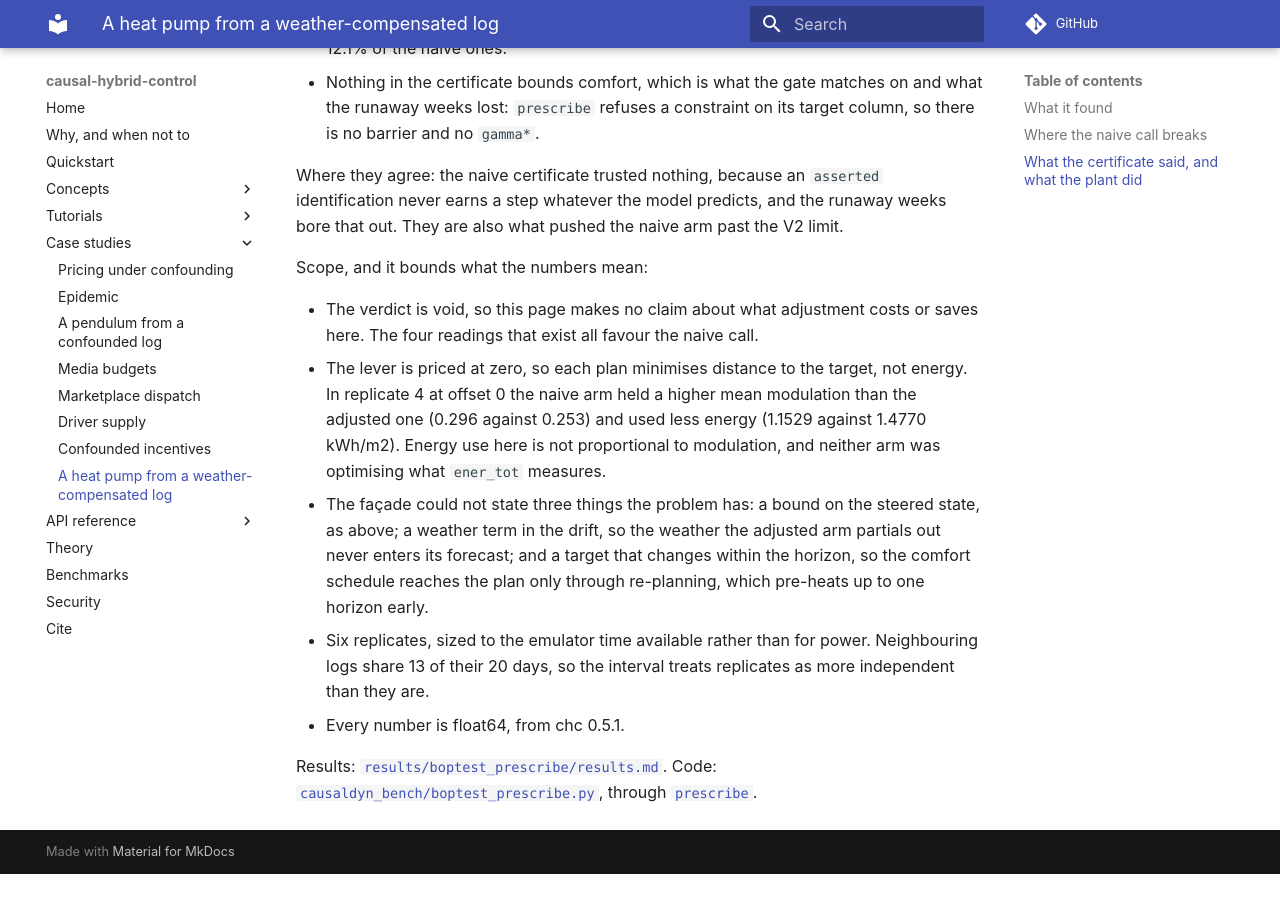
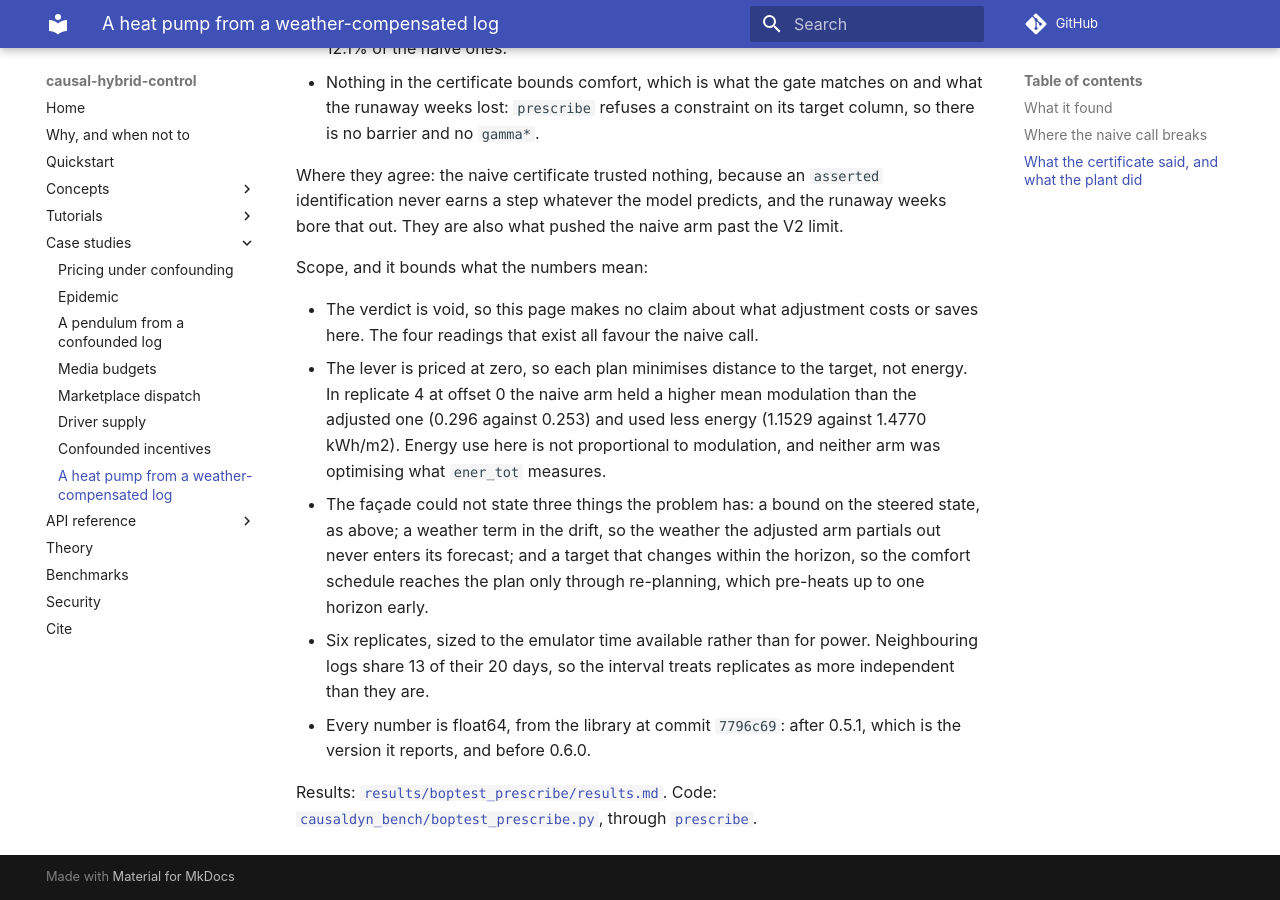
Before and after one commit to causaldyn/causal-hybrid-control, an MkDocs documentation site: the page built from docs/case-studies/boptest.md, in a window 1280 px wide and 900 px high, scrolled down 3079 px. Built offline with MkDocs 1.6.1 and Material for MkDocs 9.7.7, drawn with Linux system fonts in a browser that asks for light colours; comment, search, counter and statistics services are not loaded; before the commit the page ends 3953 px from its top, so only the background shows below that.

Commit message:
docs: the BOPTEST page names the commit it ran on, and the index says what it decides
The run reported chc 0.5.1 because that is the version string on main, but it ran on 7796c69,
whose certificate trusts an unevaluated tube for zero steps where 0.5.1 did not -- the naive arm's
"trusted nothing" depends on it. The index row promised the least energy, which a lever priced at
zero never optimises; the page itself says the plans minimise distance to the target.

Verified: UV_FROZEN=1 just docs exit 0 (strict).

```diff
--- a/docs/case-studies/boptest.md
+++ b/docs/case-studies/boptest.md
@@ -127,7 +127,8 @@ Scope, and it bounds what the numbers mean:
   only through re-planning, which pre-heats up to one horizon early.
 - Six replicates, sized to the emulator time available rather than for power. Neighbouring logs
   share 13 of their 20 days, so the interval treats replicates as more independent than they are.
-- Every number is float64, from chc 0.5.1.
+- Every number is float64, from the library at commit `7796c69`: after 0.5.1, which is the
+  version it reports, and before 0.6.0.
 
 Results:
 [`results/boptest_prescribe/results.md`](https://github.com/causaldyn/causaldyn-bench/blob/main/results/boptest_prescribe/results.md).
```
Also changed, not shown: docs/case-studies/index.md (+1 -1 lines).
